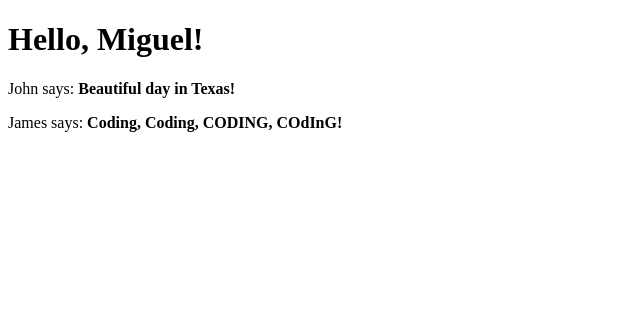
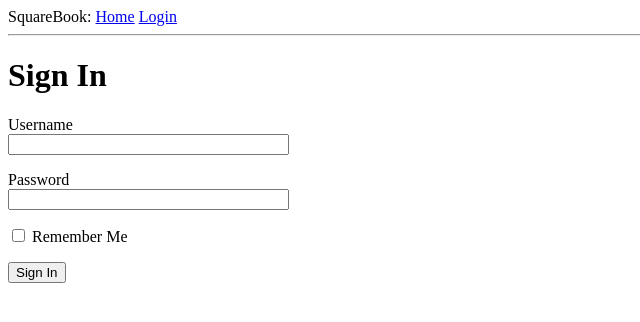
Before and after one commit to MuhammadShah101/sample-app, a Flask app: page / in a window 1280 px wide. Shown: the top 322 px of the page, without its empty margins (0-640 px from the left). Run offline with Flask 2, Linux system fonts and the light colour scheme; some libraries are stand-ins or nearby versions.

Commit message:
Daniel's main changer

```diff
--- a/Main.py
+++ b/Main.py
@@ -1,14 +1,25 @@
+from forms import LoginForm
+from config import Config
 from flask import (
     Flask,
-    render_template
+    render_template,
+    redirect
 )
 
+
 app = Flask(__name__)
+app.config.from_object(Config)
 
 @app.route('/')
+
+@app.route('/login')
+def login():
+    form = LoginForm()
+    return render_template('login.html', title='Sign In', form=form)
+
 @app.route('/index') #decorator
 def index():
-    user = {'username': 'Miguel'}
+    user = {'username': 'Daniel'}
     posts = [
         {
             'author': {'username': 'John'},
--- /dev/null
+++ b/forms.py
@@ -0,0 +1,16 @@
+# The login forms
+
+from flask_wtf import FlaskForm
+from flask_wtf.recaptcha import validators
+from wtforms import StringField, PasswordField, BooleanField, SubmitField
+from wtforms.validators import DataRequired
+
+#^^ the stuff above imports object classes from extensions
+
+class LoginForm(FlaskForm):
+    username = StringField('Username', validators=[DataRequired()])
+    password = PasswordField('Password', validators=[DataRequired()])
+    remember_me = BooleanField('Remember Me')
+    submit = SubmitField('Sign In')
+
+# ^^^ validators is used to attach validation behaviors to the fields
--- /dev/null
+++ b/templates/base.html
@@ -0,0 +1,19 @@
+<!doctype html>
+<html>
+    <head>
+      {% if title %}
+      <title>{{ title }} - SquareBook</title>
+      {% else %}
+      <title>Welcome to SquareBook</title>
+      {% endif %}
+    </head>
+    <body>
+        <div>
+            SquareBook:
+            <a href="/index">Home</a>
+            <a href="/login">Login</a>
+        </div>
+        <hr>
+        {% block content %}{% endblock %}
+    </body>
+</html>
--- a/templates/index.html
+++ b/templates/index.html
@@ -1,16 +1,8 @@
-<!DOCTYPE html>
-<html>
-    <head>
-        {% if title %}
-        <title>{{ title }} - SquareBook</title>
-        {% else %}
-        <title>Welcome to SquareBook</title>
-        {% endif %}
-    </head>
-    <body>
-        <h1>Hello, {{ user.username }}!</h1>
-        {% for post in posts %}
-        <div><p>{{ post.author.username }} says: <b>{{ post.body }}</b></p></div>
-        {% endfor %}
-    </body>
-</html>
+{% extends "base.html" %}
+
+{% block content %}
+    <h1>Hi, {{ user.username }}!</h1>
+    {% for post in posts %}
+    <div><p>{{ post.author.username }} says: <b>{{ post.body }}</b></p></div>
+    {% endfor %}
+{% endblock %}
--- /dev/null
+++ b/templates/login.html
@@ -0,0 +1,18 @@
+{% extends "base.html" %}
+
+{% block content %}
+    <h1>Sign In</h1>
+    <form action="" method="post" novalidate>
+        {{ form.hidden_tag() }}
+        <p>
+            {{ form.username.label }}<br>
+            {{ form.username(size=32) }}
+        </p>
+        <p>
+            {{ form.password.label }}<br>
+            {{ form.password(size=32) }}
+        </p>
+        <p>{{ form.remember_me() }} {{ form.remember_me.label }}</p>
+        <p>{{ form.submit() }}</p>
+    </form>
+{% endblock %}
```
Also changed, not shown: hello.html (deleted, +0 -26 lines).
